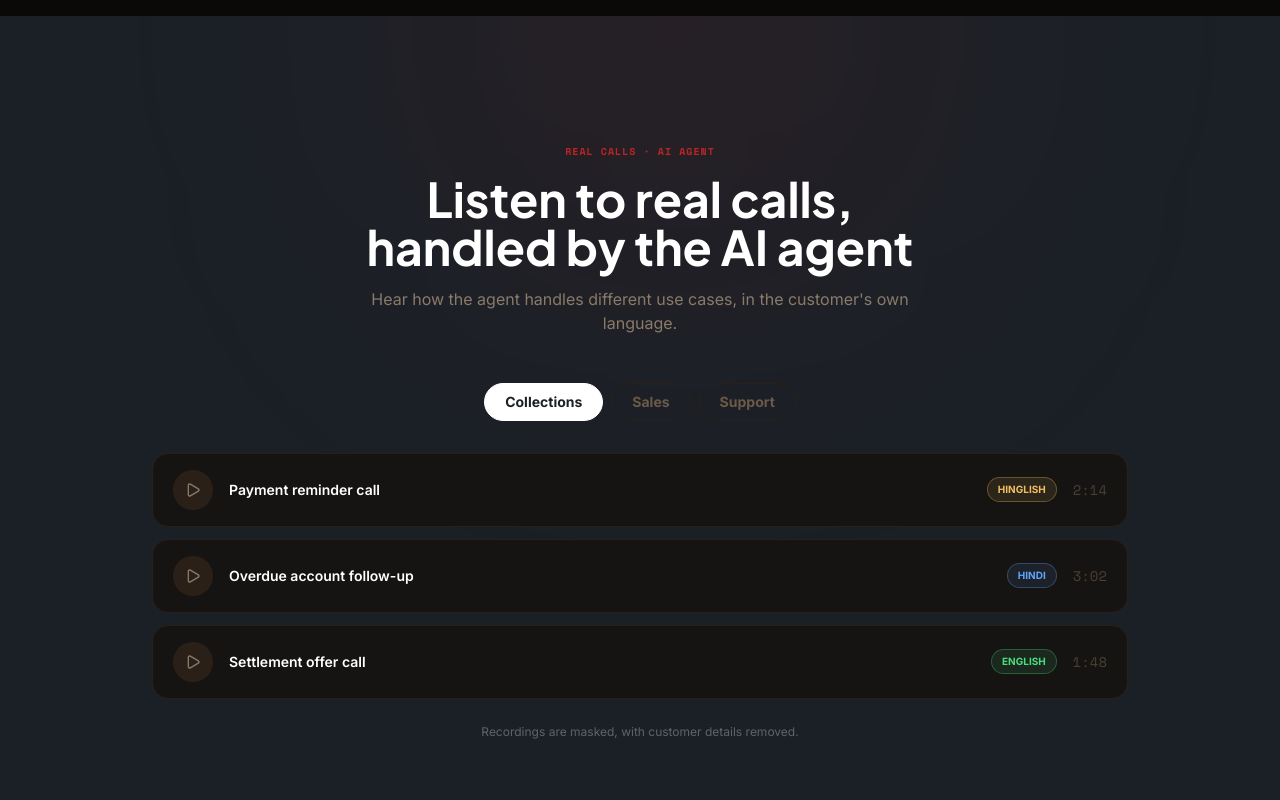
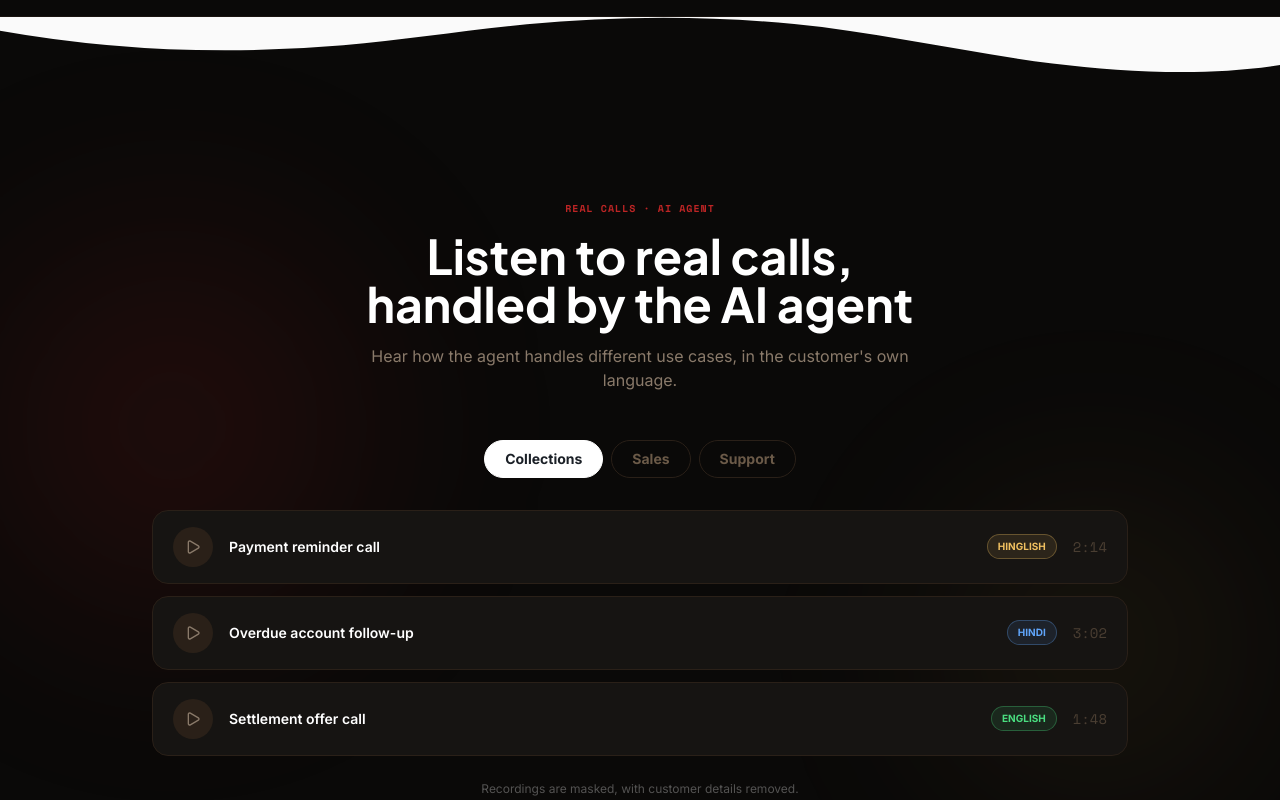
Before and after one commit to justcreate-shaurya/LeadVision-Website, a Next.js app: page / in a window 1280 px wide. Shown: the part 2080-2880 px from the top of the page. Built offline with nearby package versions, Linux system fonts and the light colour scheme.

Commit message:
Fix mouse cursor gradient blend mode to work globally, add beautiful SVG wave divider and pulsing mesh background to recordings section

```diff
--- a/src/app/globals.css
+++ b/src/app/globals.css
@@ -55,26 +55,16 @@ html::after {
   inset: 0;
   pointer-events: none;
   z-index: 9999;
-  background: radial-gradient(
-    800px circle at var(--mx) var(--my),
-    rgba(189, 37, 37, 0.12) 0%,
-    rgba(240, 192, 96, 0.08) 35%,
-    transparent 75%
-  );
-  transition: background 0.05s linear;
-  mix-blend-mode: multiply;
-}
-
-@media (prefers-color-scheme: dark) {
-  html::after {
-    mix-blend-mode: screen;
-    background: radial-gradient(
-      800px circle at var(--mx) var(--my),
-      rgba(189, 37, 37, 0.20) 0%,
-      rgba(240, 192, 96, 0.12) 35%,
-      transparent 75%
+  /* An organic, dual-color glow that tracks the mouse */
+  background:
+    radial-gradient(
+      600px circle at var(--mx) var(--my),
+      rgba(189, 37, 37, 0.15) 0%,
+      rgba(240, 192, 96, 0.1) 25%,
+      transparent 60%
     );
-  }
+  transition: background 0.1s ease;
+  mix-blend-mode: normal;
 }
 
 body {
--- a/src/app/page.tsx
+++ b/src/app/page.tsx
@@ -48,9 +48,21 @@ function RecordingsSection() {
   const [playing, setPlaying] = useState<number | null>(null);
 
   return (
-    <section className="py-20 md:py-32 bg-ink overflow-hidden relative">
-      <div className="absolute -top-60 left-1/3 w-[500px] h-[500px] bg-red/10 rounded-full blur-[140px] pointer-events-none" />
-      <div className="max-w-5xl mx-auto px-4 sm:px-6 relative z-10">
+    <section className="py-20 md:py-36 bg-[#0a0908] overflow-hidden relative border-y border-[#1a1410]">
+      {/* SVG Top Wave Divider */}
+      <div className="absolute top-0 left-0 w-full overflow-hidden leading-[0]">
+        <svg className="relative block w-[calc(100%+1.3px)] h-[40px] md:h-[60px]" xmlns="http://www.w3.org/2000/svg" viewBox="0 0 1200 120" preserveAspectRatio="none">
+          <path d="M321.39,56.44c58-10.79,114.16-30.13,172-41.86,82.39-16.72,168.19-17.73,250.45-.39C823.78,31,906.67,72,985.66,92.83c70.05,18.48,146.53,26.09,214.34,3V0H0V27.35A600.21,600.21,0,0,0,321.39,56.44Z" className="fill-background"></path>
+        </svg>
+      </div>
+
+      {/* Beautiful Animated Mesh Gradient (Red & Gold) */}
+      <div className="absolute inset-0 pointer-events-none overflow-hidden opacity-60">
+        <div className="absolute top-[10%] -left-[10%] w-[50vw] h-[50vw] max-w-[600px] max-h-[600px] bg-[radial-gradient(circle,_rgba(189,37,37,0.4)_0%,_transparent_70%)] rounded-full blur-[80px] mix-blend-screen animate-[pulse_10s_ease-in-out_infinite]" />
+        <div className="absolute bottom-[20%] -right-[5%] w-[40vw] h-[40vw] max-w-[500px] max-h-[500px] bg-[radial-gradient(circle,_rgba(240,192,96,0.25)_0%,_transparent_70%)] rounded-full blur-[80px] mix-blend-screen animate-[pulse_12s_ease-in-out_infinite_2s]" />
+      </div>
+
+      <div className="max-w-5xl mx-auto px-4 sm:px-6 relative z-10 pt-10">
         <motion.div
           initial="hidden" whileInView="visible" viewport={{ once: true }} variants={stagger}
           className="text-center mb-12"
```
